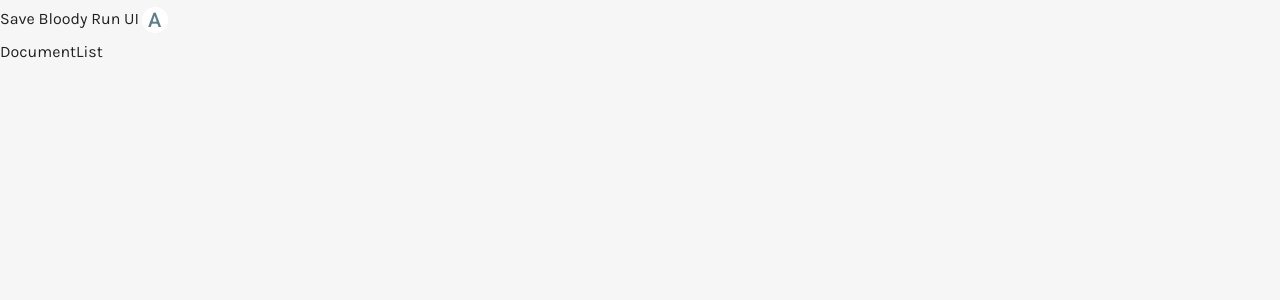
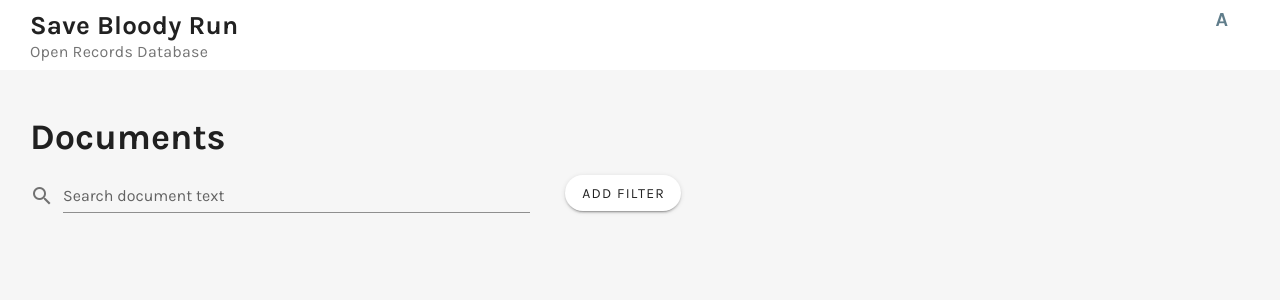
Before and after one commit to logan-laughery/sbl-document-ui, a Vue app: page / in a window 1280 px wide. Shown: the top 300 px of the page. Built offline with nearby package versions, Linux system fonts and the light colour scheme.

Commit message:
Continued ui work

```diff
--- a/package.json
+++ b/package.json
@@ -1,5 +1,5 @@
 {
-  "name": "@relydb/rely-ui",
+  "name": "sbr-document-ui",
   "version": "0.1.0",
   "private": true,
   "scripts": {
--- a/src/components/App.vue
+++ b/src/components/App.vue
@@ -3,7 +3,9 @@
     <v-app>
       <v-content>
         <Menu/>
-        <router-view/>
+        <div id="view">
+          <router-view/>
+        </div>
       </v-content>
     </v-app>
   </div>
@@ -22,12 +24,15 @@ export default {
 
 <style lang="scss">
 @import url('https://fonts.googleapis.com/css?family=Karla:300,400,700&display=swap');
-// @import url('https://fonts.googleapis.com/css?family=Comfortaa&display=swap');
 
 $body-font-family: 'Karla';
 $title-font: 'Karla';
 
-.v-application {
+html {
+  overflow-y: hidden !important;
+}
+
+#app .v-application {
   font-family: $body-font-family, sans-serif !important;
 }
 
@@ -35,7 +40,34 @@ $title-font: 'Karla';
   background-color: #F6F6F6;
 }
 
-.v-application .title {
-    font-family: $title-font, sans-serif !important;
+#app .v-application .title {
+  font-weight: 600;
+  font-family: $title-font, sans-serif !important;
+}
+
+#app .v-application .header {
+  font-weight: 600;
+  font-size: 26px;
+  font-family: $title-font, sans-serif !important;
+}
+
+#app .v-application .subheader {
+  font-weight: 500;
+  font-size: 16px;
+  color: #747474;
+  line-height: initial;
+  font-family: $title-font, sans-serif !important;
+}
+
+#view {
+  padding-top: 40px;
+  padding-left: 30px;
+  padding-right: 30px;
+  max-height: calc(100% - 70px);
+}
+
+.page-title {
+  font-size: 36px;
+  font-weight: 600;
 }
 </style>
--- a/src/components/DocumentList/DocumentList.vue
+++ b/src/components/DocumentList/DocumentList.vue
@@ -1,15 +1,62 @@
 <template>
   <div id="document-list">
-    DocumentList
+    <div class="page-title">
+      Documents
+    </div>
+    <div class="filter-bar">
+      <v-text-field
+        class="search"
+        color="black"
+        label="Search document text"
+        prepend-icon="mdi-magnify"
+      />
+      <div class="filters">
+        <v-btn
+          elevation="2"
+          rounded
+          color="white"
+        >
+          Add Filter
+        </v-btn>
+      </div>
+    </div>
+    <Table/>
   </div>
 </template>
 
 <script>
+import Table from '@/components/DocumentList/Table';
 
 export default {
   name: 'DocumentList',
+  data: () => ({
+    tableColumns: [
+      {
+        name: 'Name',
+      },
+      {
+        name: 'Content',
+      }
+    ]
+  }),
+  components: {
+    Table,
+  },
 };
 </script>
 
 <style>
+.search {
+  max-width: 500px;
+}
+
+.filter-bar {
+  display: flex;
+  flex-direction: row;
+}
+
+.filters {
+  margin-top: 11px;
+  margin-left: 35px;
+}
 </style>
--- /dev/null
+++ b/src/components/DocumentList/Table.vue
@@ -0,0 +1,22 @@
+<template>
+  <div class="table">
+    <div
+      v-for="(column, i) in columns"
+      :key="i"
+    >
+      {column.name}
+    </div>
+    <div class="body">
+    </div>
+  </div>
+</template>
+
+<script>
+export default {
+  name: 'Table',
+  props: ['columns'],
+};
+</script>
+
+<style>
+</style>
--- a/src/components/Shared/Menu/Menu.vue
+++ b/src/components/Shared/Menu/Menu.vue
@@ -1,11 +1,20 @@
 <template>
   <div id="menu">
-    Save Bloody Run UI
-    <v-list-item-avatar class="mr-2 ml-n2 my-0">
-      <v-avatar color="white" size="26">
-        <span class="blue-grey--text title">A</span>
-      </v-avatar>
-    </v-list-item-avatar>
+    <div class="title">
+      <div class="header">
+        Save Bloody Run
+      </div>
+      <div class="subheader">
+        Open Records Database
+      </div>
+    </div>
+    <div class="account">
+      <v-list-item-avatar class="mr-2 ml-n2 my-0">
+        <v-avatar color="white" size="26">
+          <span class="blue-grey--text title">A</span>
+        </v-avatar>
+      </v-list-item-avatar>
+    </div>
   </div>
 </template>
 
@@ -16,5 +25,20 @@ export default {
 };
 </script>
 
-<style>
+<style scoped>
+#menu {
+  background-color: #ffffff;
+  display: flex;
+  flex-direction: row;
+  justify-content: space-between;
+  height: 70px;
+  padding-left: 30px;
+  padding-right: 30px;
+}
+
+.title {
+  display: flex;
+  flex-direction: column;
+  justify-content: center;
+}
 </style>
```
Also changed, not shown: 1 other file (tests, documents, lock files or other folders).
